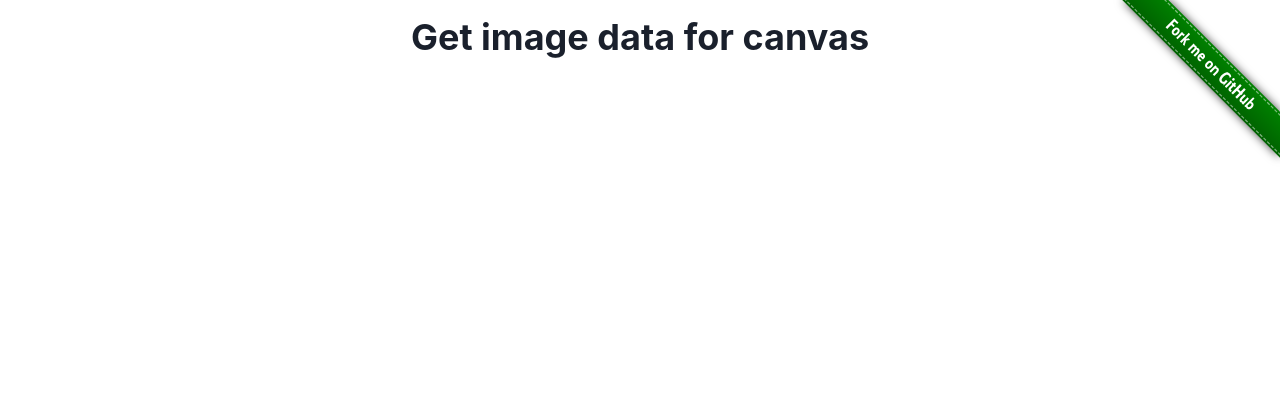
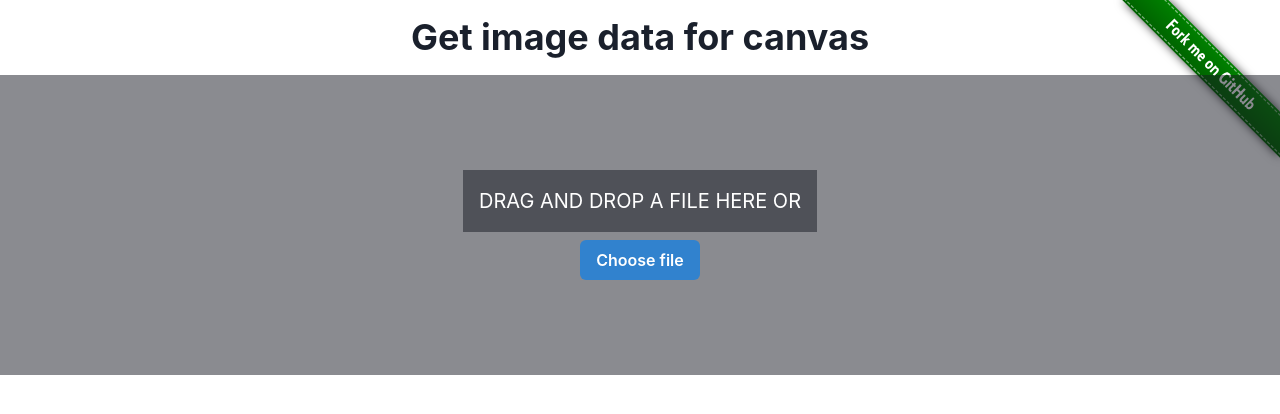
Before and after one commit to malashevskyi/get-image-data-tool, a React (Create React App) app: page / in a window 1280 px wide. Shown: the top 414 px of the page. Built offline with nearby package versions, Linux system fonts and the light colour scheme.

Commit message:
add Drop

```diff
--- a/src/App.tsx
+++ b/src/App.tsx
@@ -1,10 +1,12 @@
 import { Box } from '@chakra-ui/react'
+import Drop from './components/Drop'
 import Title from './components/Title'
 
 function App() {
   return (
     <Box>
       <Title />
+      <Drop />
     </Box>
   )
 }
--- /dev/null
+++ b/src/components/Drop/index.tsx
@@ -0,0 +1,68 @@
+import { Box, Button, Center, Heading, Input } from '@chakra-ui/react'
+import { useRef } from 'react'
+
+function Drop() {
+  const chooseFileRef = useRef<HTMLInputElement>(null)
+
+  const onChooseFileHandler = () => {
+    chooseFileRef.current?.click()
+  }
+
+  return (
+    <Box as="section">
+      <Center flexDirection="column" h="300px" pos="relative">
+        <Box
+          as="canvas"
+          pos="absolute"
+          left={0}
+          top={0}
+          w="100%"
+          h="100%"
+        ></Box>
+        {/* overlay */}
+        <Box
+          bg="gray.900"
+          pos="absolute"
+          left={0}
+          top={0}
+          opacity={0.5}
+          w="100%"
+          h="100%"
+        ></Box>
+        <Center
+          fontSize="20px"
+          // bg="gray.300"
+          color="white"
+          d="inline-block"
+          mb={2}
+          zIndex={1}
+          textTransform="uppercase"
+          pos="relative"
+          _before={{
+            content: "''",
+            pos: 'absolute',
+            w: '100%',
+            h: '100%',
+            bg: 'gray.900',
+            opacity: 0.5,
+          }}
+        >
+          <Box pos="relative" zIndex={2} p={4}>
+            Drag and drop a file here or
+          </Box>
+        </Center>
+        <Input
+          type="file"
+          visibility="hidden"
+          pos="absolute"
+          ref={chooseFileRef}
+        ></Input>
+        <Button colorScheme="blue" onClick={onChooseFileHandler}>
+          Choose file
+        </Button>
+      </Center>
+    </Box>
+  )
+}
+
+export default Drop
```
